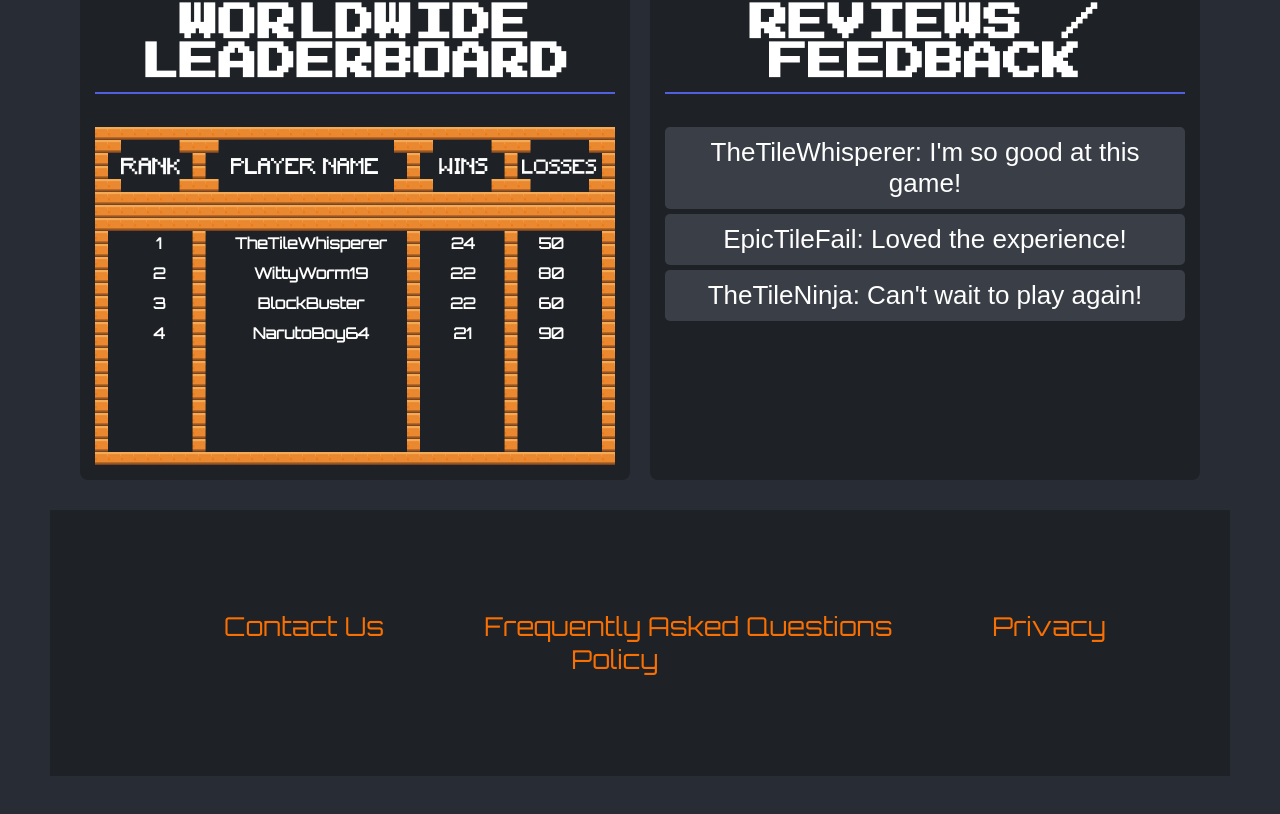
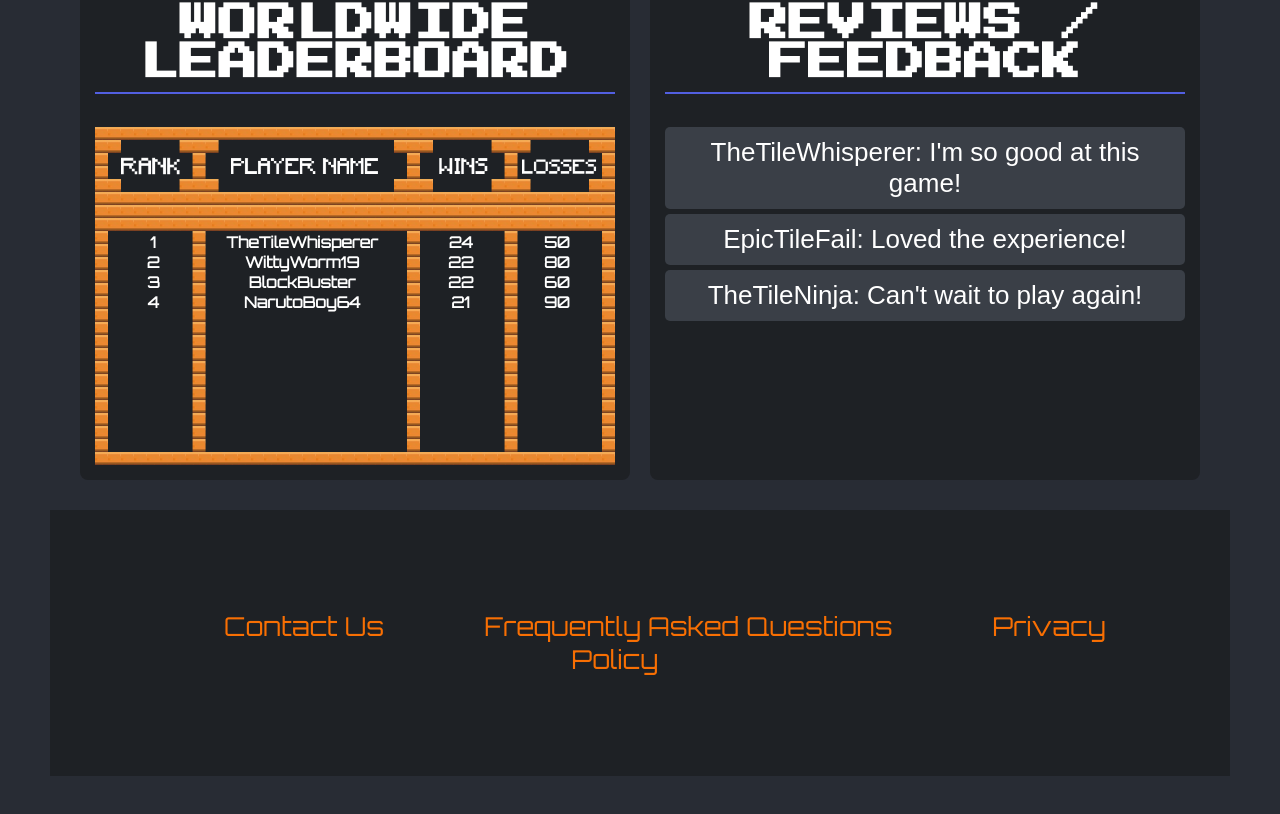
Before and after one commit to uprm-inso4116-2024-2025-s1/semester-project-multiplayer-dominoes, a React (Create React App) app in the folder frontend/: page / in a window 1280 px wide. Shown: the part 1066-1880 px from the top of the page. Built offline with nearby package versions, Linux system fonts and the light colour scheme.

Commit message:
Fix padding on rank and losses columns

```diff
--- a/frontend/src/Home/Home.css
+++ b/frontend/src/Home/Home.css
@@ -139,7 +139,7 @@ img {
 .leaderboard-rows {
     flex: 1;
     position: absolute;
-    top: 30%;
+    top: 31%;
     left: 0;
     right: 0;
     bottom: 0;
@@ -150,7 +150,6 @@ img {
     display: flex;
     justify-content: space-between;
     font-weight: bold;
-    padding: 5px;
 }
 
 .leaderboard-column {
@@ -173,7 +172,11 @@ img {
     cursor: pointer;
 }
 
-.column-wins, .column-losses {
+.column-wins {
+    width: 11vw; /* Responsive width for wins and losses */
+}
+
+.column-losses {
     width: 9vw; /* Responsive width for wins and losses */
 }
 
```
